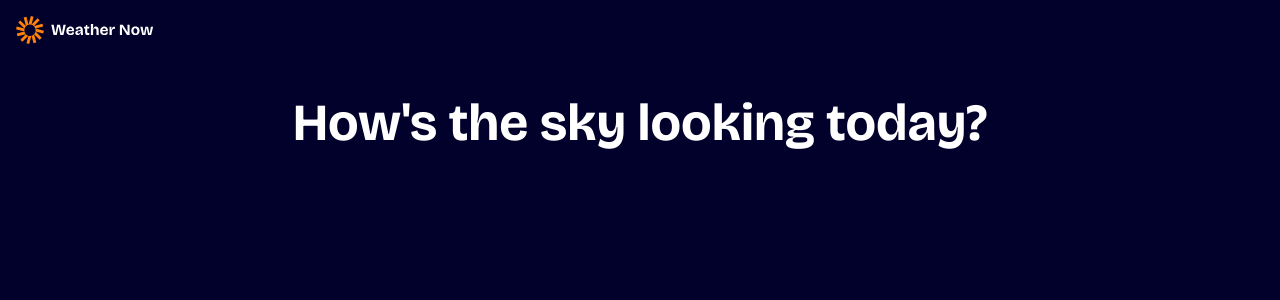
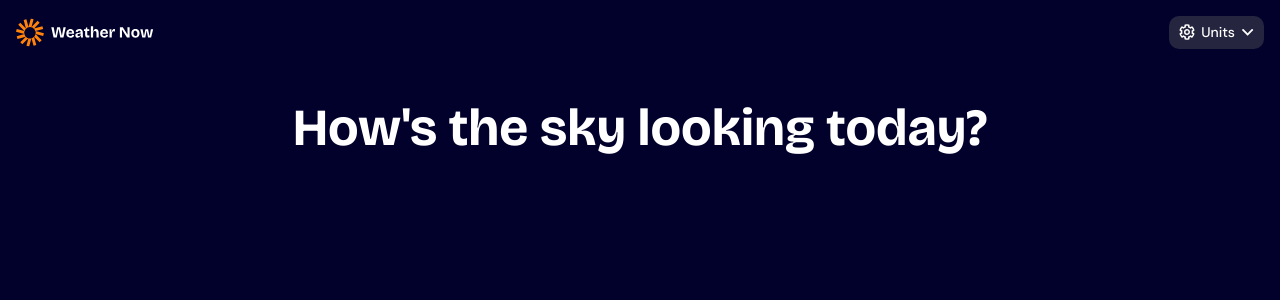
Before and after one commit to maishamir/weather-app, a React (Vite) app: page / in a window 1280 px wide. Shown: the top 300 px of the page. Built offline with nearby package versions, Linux system fonts and the light colour scheme.

Commit message:
dropdown component placeholder in place

```diff
--- a/src/App.scss
+++ b/src/App.scss
@@ -4,4 +4,5 @@
   min-height: 100vh;
   background-color: $neutral900;
   padding: 1rem;
+  color: white;
 }
--- /dev/null
+++ b/src/components/Dropdown/Dropdown.jsx
@@ -0,0 +1,17 @@
+import React from 'react';
+import gear from "/images/icon-units.svg";
+import arrow from "/images/icon-dropdown.svg";
+import "./Dropdown.scss"
+function Dropdown() {
+    return (
+        <div className='dropdown'>
+            <button onClick={() => setOpen(!open)} className='dropdown__button'>
+                <img src={gear} alt="units icon" />
+                <p>Units</p>
+                <img src={arrow} alt="dropdown arrow icon" />
+            </button>
+        </div>
+    )
+}
+
+export default Dropdown
--- /dev/null
+++ b/src/components/Dropdown/Dropdown.scss
@@ -0,0 +1,22 @@
+@use "../../assets/styles/partials/typography" as *;
+@use "../../assets/styles/partials/variables" as *;
+
+.dropdown {
+    &__button {
+        display: flex;
+        align-items: center;
+        gap: 0.375rem;
+        padding: 0.5rem 0.625rem;
+        border: none;
+        background-color: $neutral800;
+        color: white;
+        @include tp8;
+        border-radius: 0.625rem;
+
+        img {
+            // height: 0.875rem;
+
+        }
+    }
+
+}
--- a/src/components/Header/Header.jsx
+++ b/src/components/Header/Header.jsx
@@ -1,11 +1,15 @@
 import React from 'react'
 import "./Header.scss";
 import logo from "/images/logo.svg";
+import Dropdown from '../Dropdown/Dropdown';
 
 function Header() {
     return (
         <header className='header'>
-            <img src={logo} alt="" className='header__logo' />
+            <nav className='header__nav'>
+                <img src={logo} alt="" className='header__logo' />
+                <Dropdown />
+            </nav>
 
             <h1 className='header__title'>How's the sky looking today?</h1>
         </header>
--- a/src/components/Header/Header.scss
+++ b/src/components/Header/Header.scss
@@ -5,6 +5,11 @@
     display: flex;
     flex-direction: column;
     gap: 3rem;
+
+    &__nav {
+        display: flex;
+        justify-content: space-between;
+    }
 
     &__logo {
         width: 8.625rem;
```
